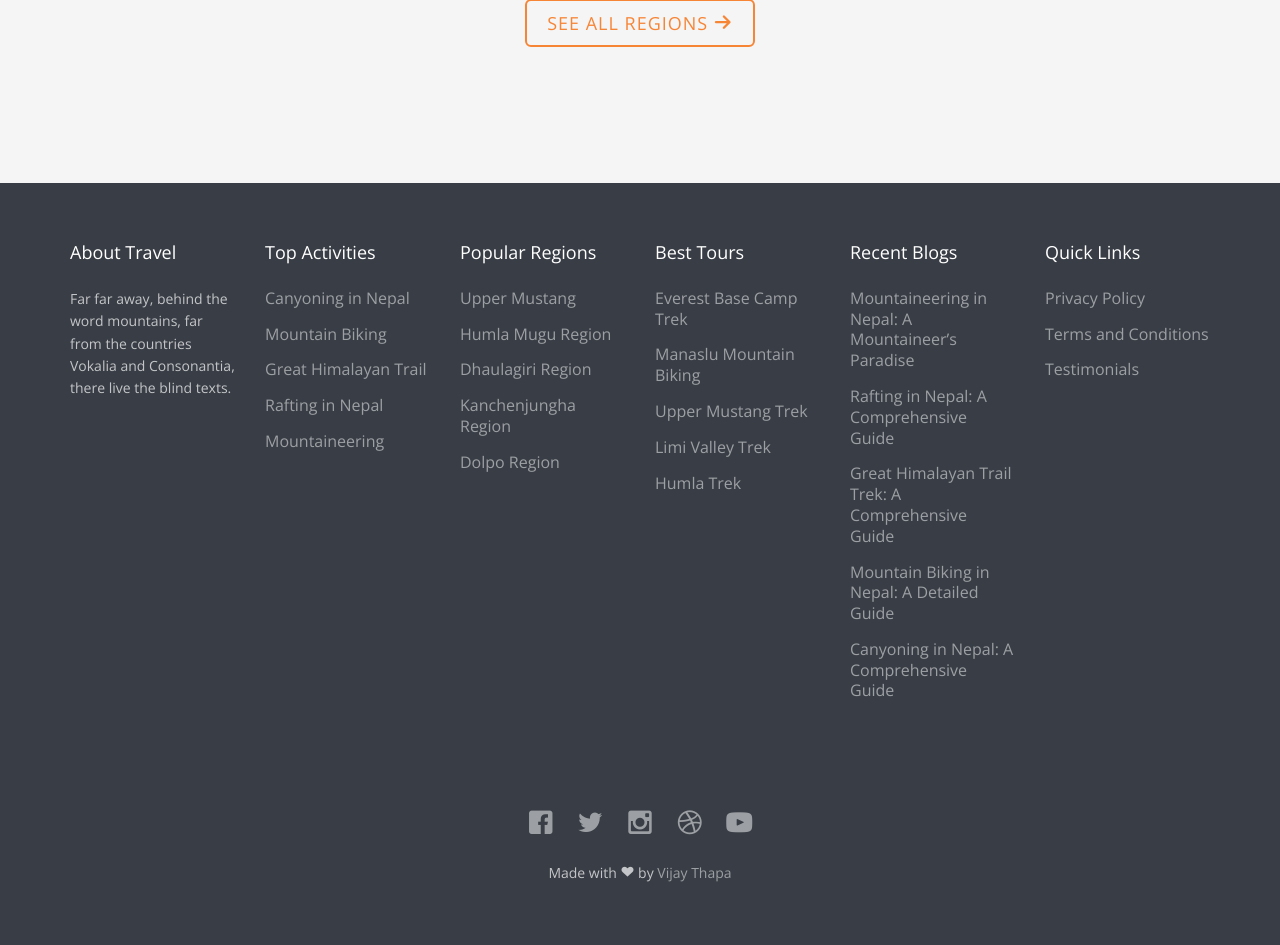
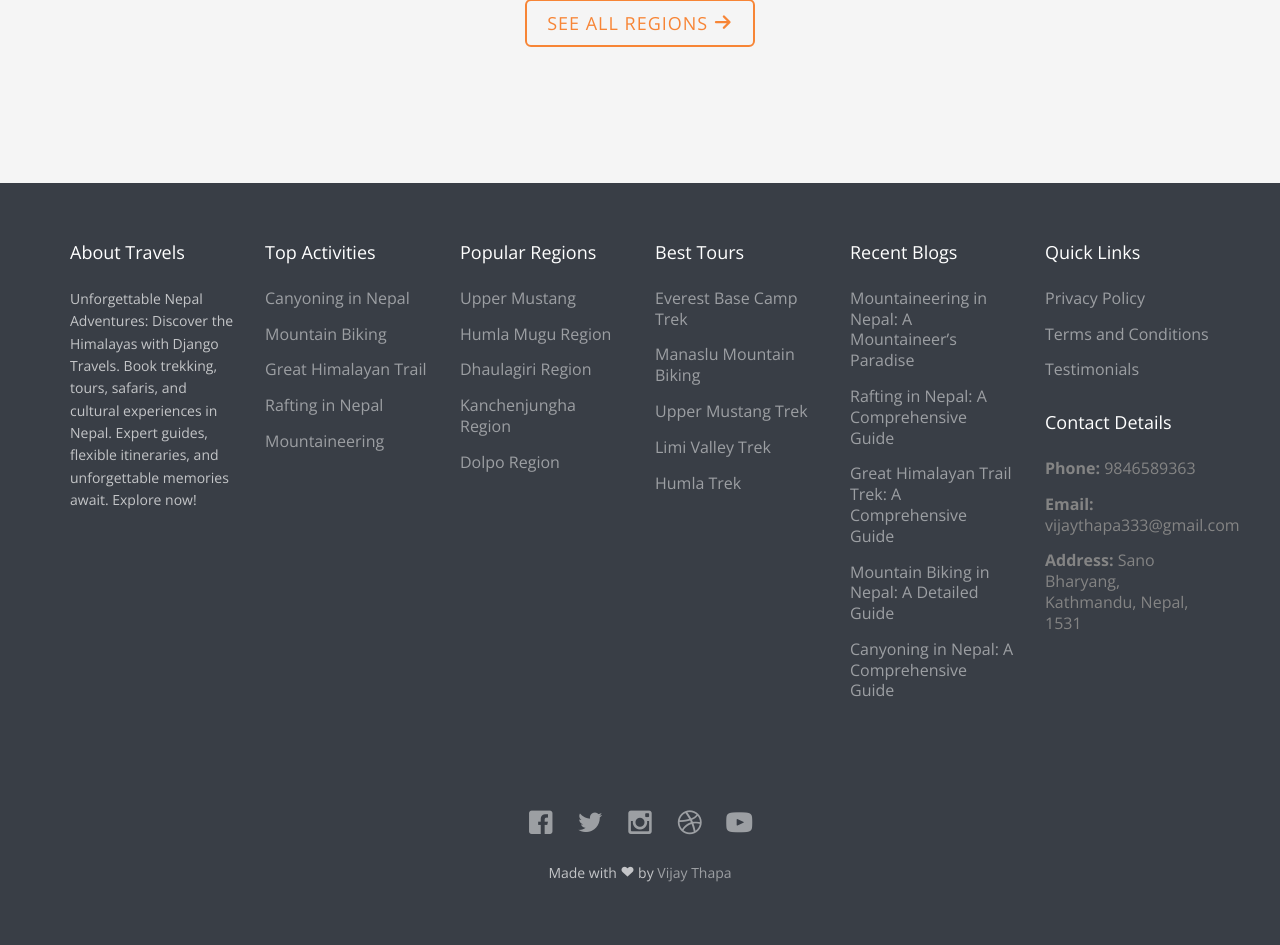
Before and after one commit to vijaythapa333/django-travel-lite, a Django app: a page that uses templates/footer.html in a window 1280 px wide. Shown: the part 2735-3680 px from the top of the page. Run offline with Django 3.2, Linux system fonts and the light colour scheme; data comes from the database, SQL or seed files in the repository; both versions use the stored data as it was after the commit; some libraries are stand-ins or nearby versions; some web fonts are replaced.

Commit message:
Displaying Website Details on Footer

```diff
--- a/templates/footer.html
+++ b/templates/footer.html
@@ -5,8 +5,8 @@
 				<div class="container">
 					<div class="row row-bottom-padded-md">
 						<div class="col-md-2 col-sm-2 col-xs-12 fh5co-footer-link">
-							<h3>About Travel</h3>
-							<p>Far far away, behind the word mountains, far from the countries Vokalia and Consonantia, there live the blind texts.</p>
+							<h3>About {{this_app.app_name  }}</h3>
+							<p>{{ this_app.app_description }}</p>
 						</div>
 						<div class="col-md-2 col-sm-2 col-xs-12 fh5co-footer-link">
 							<h3>Top Activities</h3>
@@ -52,6 +52,13 @@
 								{% endfor %}
 									<li><a href="{% url 'marketing:all-testimonials' %}">Testimonials</a></li>
 							</ul>
+
+							<h3 style="margin-top:20%;">Contact Details</h3>
+							<ul>
+								<li><strong>Phone: </strong>{{ this_app.app_contact }}</li>
+								<li><strong>Email: </strong>{{ this_app.app_email}}</li>
+								<li><strong>Address: </strong>{{ this_app.app_address }}, {{ this_app.app_postal }}</li>
+							</ul>
 						</div>
 					</div>
 
--- a/thisapp/context_processors.py
+++ b/thisapp/context_processors.py
@@ -4,10 +4,11 @@ from .models import AppDetail, SocialMedia
 
 def app_detail(request):
 	# this_app = AppDetail.objects.filter(id__lookup=1).latest()
+	this_app = AppDetail.objects.get(app_name='Travels')
 	socialmedias = SocialMedia.objects.filter(socialmedia_is_active='yes')
 
 	context = {
-		# 'this_app': this_app,
+		'this_app': this_app,
 		'socialmedias': socialmedias
 	}
 	return context
```
Also changed, not shown: db.sqlite3.
